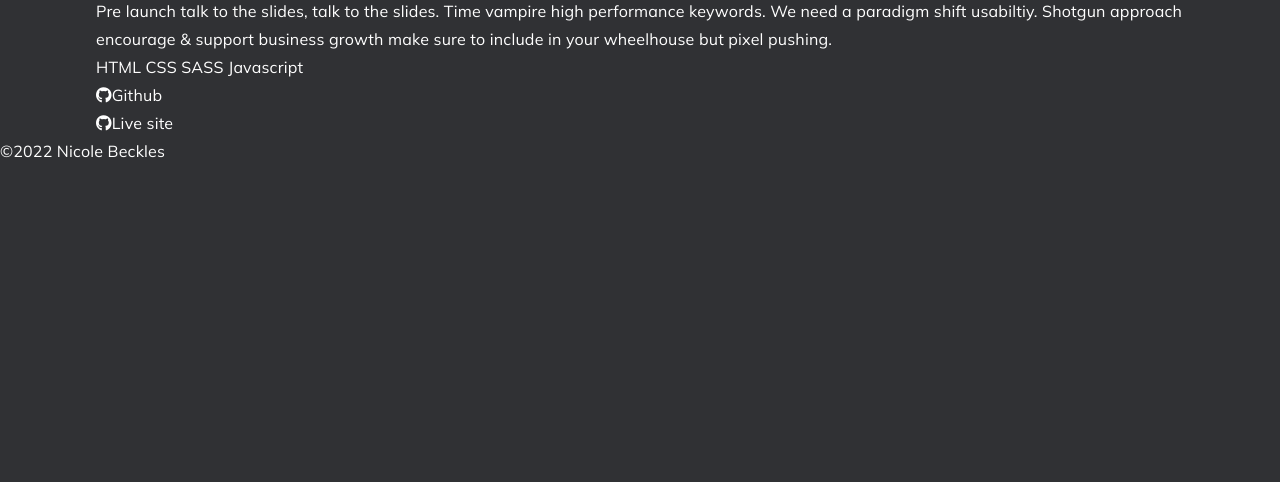
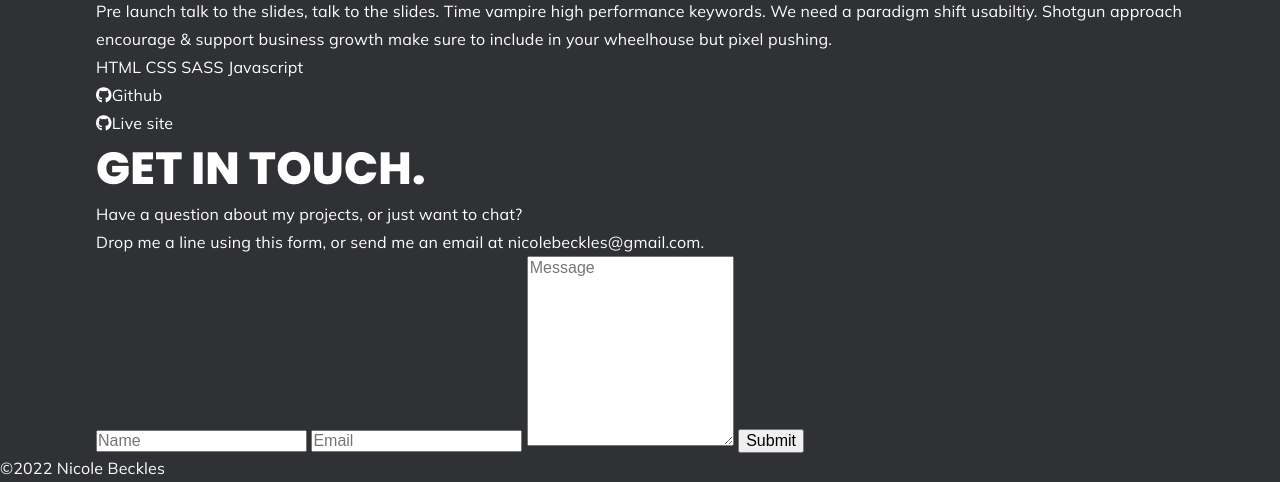
Before and after one commit to becks135/NicoleBeckles-portfolio, a plain HTML site: page index.html in a window 1280 px wide. Shown: the part 2206-2688 px from the top of the page. Before the commit the page ends 2371 px from the top, so only its background shows below. Drawn offline with nearby package versions, Linux system fonts and the light colour scheme.

Commit message:
add html for contact section

```diff
--- a/index.html
+++ b/index.html
@@ -117,8 +117,8 @@
                     <i class="fa-solid fa-universal-access skill-icon" aria-hidden="true"></i>
                     <p>Rest API</p>
                 </div>
-            </div>
-        </section>
+            </div><!--skills .wrapper end-->
+        </section><!--.skills end-->
 
         <section class="projects">
             <div class="wrapper">
@@ -193,9 +193,30 @@
             </div><!--.wrapper end-->
         </section>
 
-        <section>
+        <section class="contact">
+            <div class="wrapper">
+                <h2>Get in touch.</h2>
+                <div class="get-in-touch">
+                    <div>
+                        <p>Have a question about my projects, or just want to chat? </p>
 
-        </section>
+                        <p>Drop me a line using this form, or send me an email at  <a href="mailto:nicole.beckles@gmail.com">nicolebeckles@gmail.com</a>.</p>
+                    </div>
+                    <form action="">
+                        <label for="name" class="sr-only">Name</label>
+                        <input type="text" name="name" id="name" placeholder="Name">
+
+                        <label for="email" class="sr-only">Email</label>
+                        <input type="email" name="email" id="email" placeholder="Email">
+
+                        <label for="message" class="sr-only">Message</label>
+                        <textarea name="message" id="message" rows="10" placeholder="Message"></textarea>
+
+                        <button type="submit">Submit</button>
+                    </form>
+                </div><!--.get-in-touch end-->
+            </div><!--contact .wrapper end-->
+        </section><!--.contact end-->
     </main>
 
     <footer>
```
